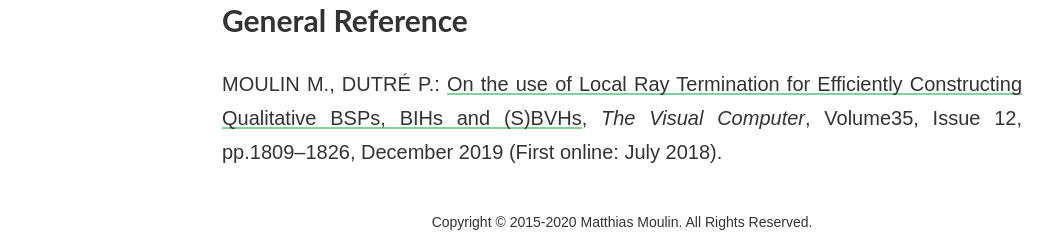
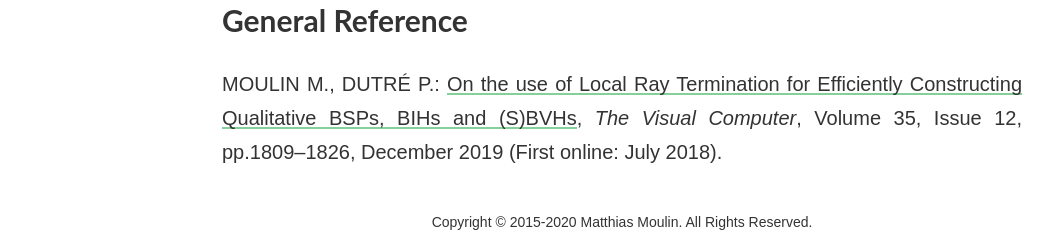
Before and after one commit to matt77hias/Blog, a Jekyll site: the page built from _posts/2018-02-04-candidate-partitions-of-hierarchical-acceleration-data-structures-for-ray-tracing.md, in a window 1280 px wide and 900 px high, scrolled down 12288 px. Shown: the part 651-897 px from the top of the window, without its empty margins (18-1071 px from the left). Built offline with Jekyll 4.4.1, drawn with Linux system fonts in a browser that asks for light colours; formulas are drawn with MathJax 3; comment, search, counter and statistics services are not loaded.

Commit message:
Update 2018-02-04-candidate-partitions-of-hierarchical-acceleration-data-structures-for-ray-tracing.md

```diff
--- a/_posts/2018-02-04-candidate-partitions-of-hierarchical-acceleration-data-structures-for-ray-tracing.md
+++ b/_posts/2018-02-04-candidate-partitions-of-hierarchical-acceleration-data-structures-for-ray-tracing.md
@@ -212,4 +212,4 @@
 
 # General Reference
 
-MOULIN  M.,  DUTRÉ  P.: [On  the  use  of  Local  Ray  Termination  for  Efficiently  Constructing  Qualitative  BSPs,  BIHs  and (S)BVHs](https://matt77hias.github.io/res/Publications/Moulin2018-1/Publication.html), *The Visual Computer*, Volume35, Issue 12, pp.1809–1826, December 2019 (First online: July 2018).
+MOULIN M., DUTRÉ P.: [On the use of Local Ray Termination for Efficiently Constructing Qualitative BSPs, BIHs and (S)BVHs](https://matt77hias.github.io/res/Publications/Moulin2018-1/Publication.html), *The Visual Computer*, Volume 35, Issue 12, pp.1809–1826, December 2019 (First online: July 2018).
```
